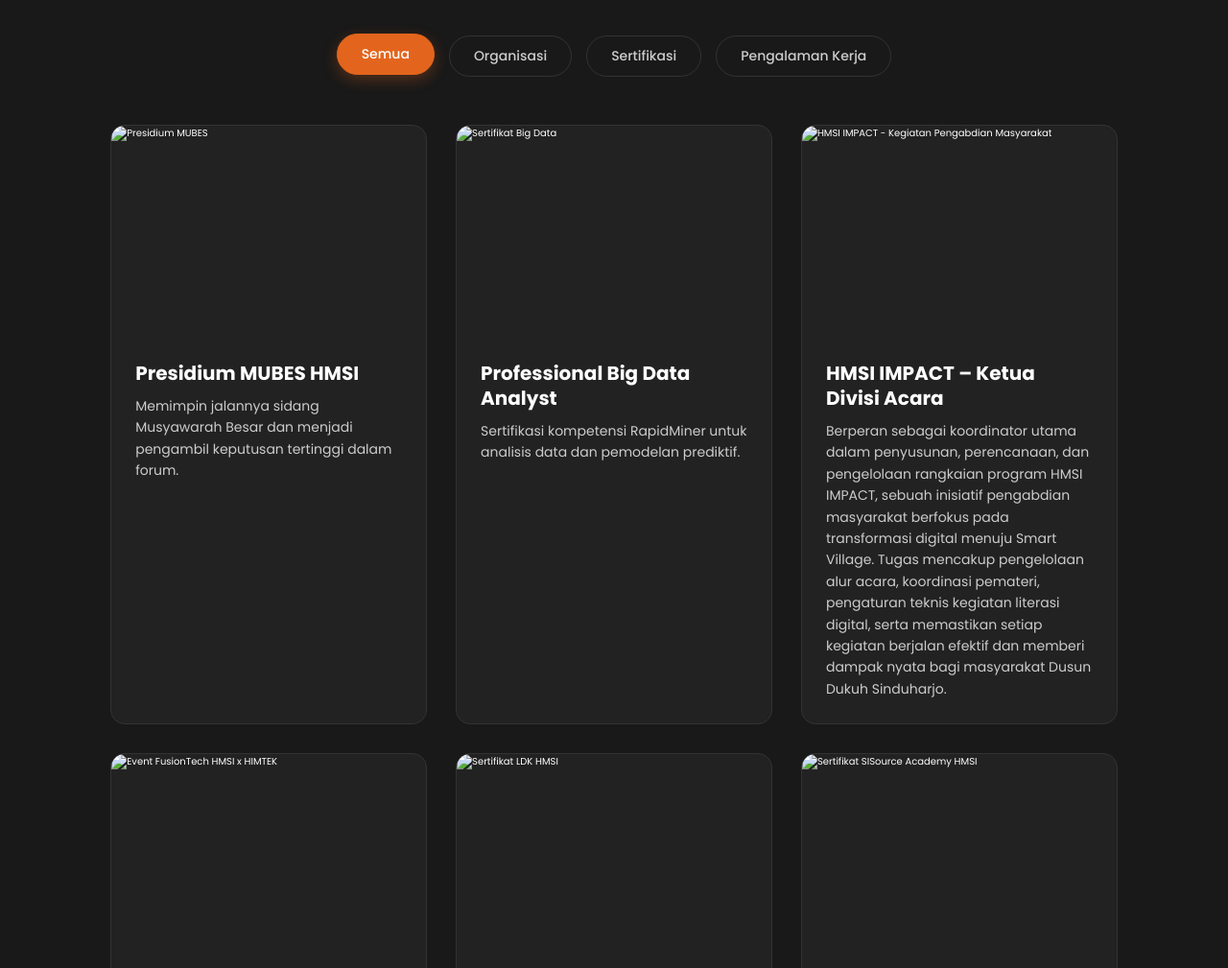
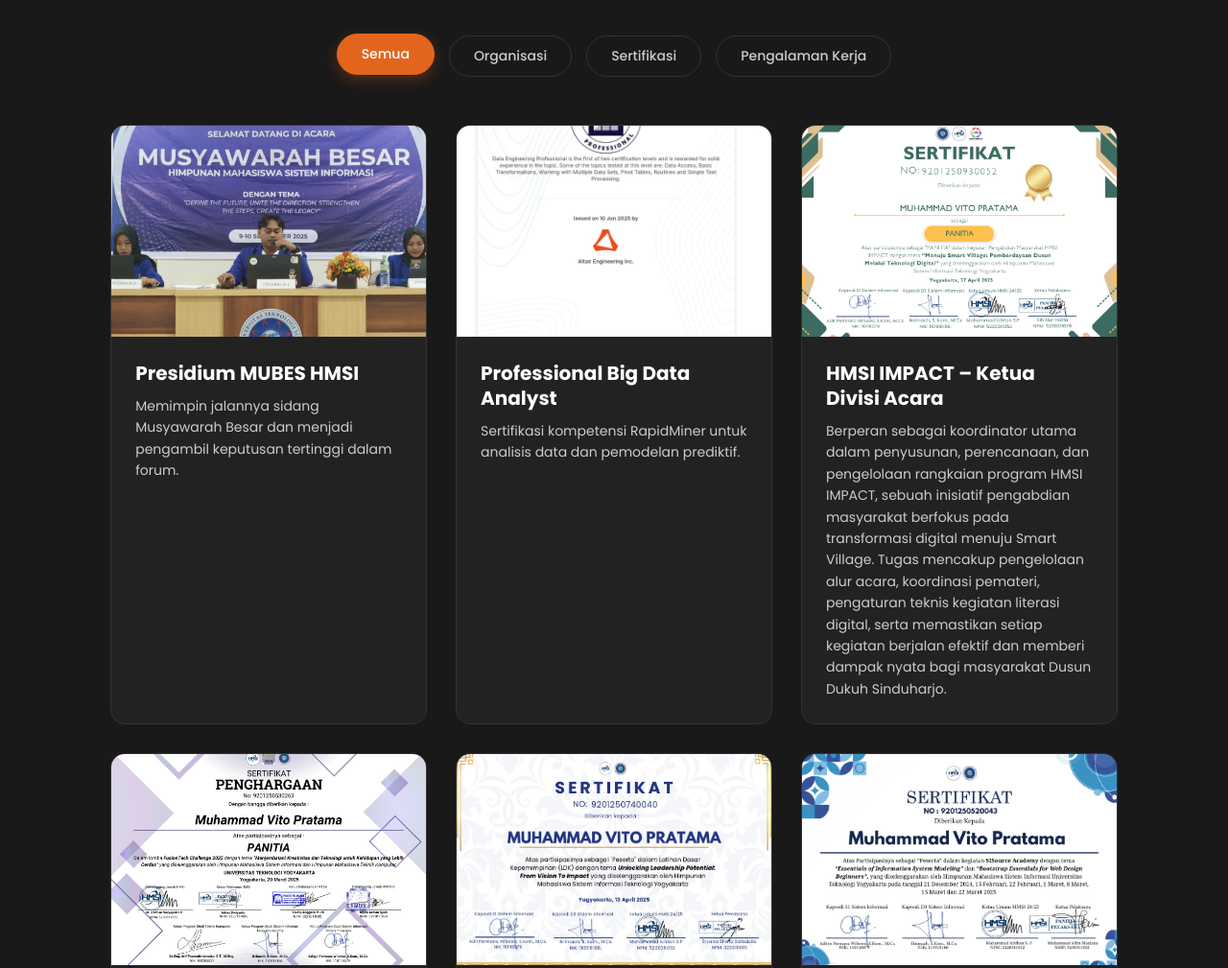
Before and after one commit to JustV0402/WebSite-Portofolio-Kerja, a plain HTML site: page Galeri Karya.html in a window 1280 px wide. Shown: the part 183-1192 px from the top of the page at 96% size. Drawn offline with Linux system fonts and the light colour scheme; the site is published under a folder, as on GitHub Pages, so addresses that start at the root find nothing.

Commit message:
Fix image source paths in Galeri Karya.html

```diff
--- a/Galeri Karya.html
+++ b/Galeri Karya.html
@@ -372,7 +372,7 @@
 
             <div class="project" data-category="organisasi">
                 <div class="image-wrapper">
-                    <img src="/image/mubes02.jpg" alt="Presidium MUBES">
+                    <img src="image/mubes02.jpg" alt="Presidium MUBES">
                     <div class="overlay"><i class="fas fa-eye"></i></div>
                 </div>
                 <div class="project-info">
@@ -383,7 +383,7 @@
 
             <div class="project" data-category="sertifikat">
                 <div class="image-wrapper">
-                    <img src="/image/RapidMiner.jpg" alt="Sertifikat Big Data">
+                    <img src="image/RapidMiner.jpg" alt="Sertifikat Big Data">
                     <div class="overlay"><i class="fas fa-eye"></i></div>
                 </div>
                 <div class="project-info">
@@ -394,7 +394,7 @@
 
             <div class="project" data-category="organisasi">
                 <div class="image-wrapper">
-                    <img src="/image/impact.png" alt="HMSI IMPACT - Kegiatan Pengabdian Masyarakat">
+                    <img src="image/impact.png" alt="HMSI IMPACT - Kegiatan Pengabdian Masyarakat">
                     <div class="overlay"><i class="fas fa-eye"></i></div>
                 </div>
                 <div class="project-info">
@@ -405,7 +405,7 @@
 
                         <div class="project" data-category="organisasi">
                 <div class="image-wrapper">
-                    <img src="/image/tech.jpg" alt="Event FusionTech HMSI x HIMTEK">
+                    <img src="image/tech.jpg" alt="Event FusionTech HMSI x HIMTEK">
                     <div class="overlay"><i class="fas fa-eye"></i></div>
                 </div>
                 <div class="project-info">
@@ -416,7 +416,7 @@
 
                     <div class="project" data-category="sertifikat">
             <div class="image-wrapper">
-                <img src="/image/ldk.jpg" alt="Sertifikat LDK HMSI">
+                <img src="image/ldk.jpg" alt="Sertifikat LDK HMSI">
                 <div class="overlay"><i class="fas fa-eye"></i></div>
             </div>
             <div class="project-info">
@@ -427,7 +427,7 @@
 
         <div class="project" data-category="sertifikat">
     <div class="image-wrapper">
-        <img src="/image/akademi.jpg" alt="Sertifikat SISource Academy HMSI">
+        <img src="image/akademi.jpg" alt="Sertifikat SISource Academy HMSI">
         <div class="overlay"><i class="fas fa-eye"></i></div>
     </div>
     <div class="project-info">
@@ -438,7 +438,7 @@
 
             <div class="project" data-category="kerja">
                 <div class="image-wrapper">
-                    <img src="/image/power.jpg" alt="Engineering Staff">
+                    <img src="image/power.jpg" alt="Engineering Staff">
                     <div class="overlay"><i class="fas fa-eye"></i></div>
                 </div>
                 <div class="project-info">
@@ -449,7 +449,7 @@
 
             <div class="project" data-category="organisasi">
                 <div class="image-wrapper">
-                    <img src="/image/sekre.png" alt="Sekretaris Seminar">
+                    <img src="image/sekre.png" alt="Sekretaris Seminar">
                     <div class="overlay"><i class="fas fa-eye"></i></div>
                 </div>
                 <div class="project-info">
@@ -460,7 +460,7 @@
 
             <div class="project" data-category="kerja">
                 <div class="image-wrapper">
-                    <img src="/image/barista.jpg" alt="Barista Experience">
+                    <img src="image/barista.jpg" alt="Barista Experience">
                     <div class="overlay"><i class="fas fa-eye"></i></div>
                 </div>
                 <div class="project-info">
```
